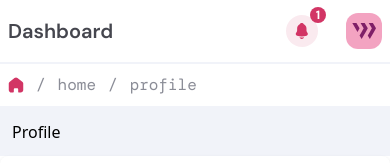
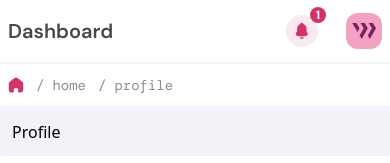
Before and after one commit to 0umaima/Admin-Dashboard, a React (Vite) app: page /home/profile in a window 390 px wide. Shown: the top 163 px of the page. Built offline with nearby package versions, Linux system fonts and the light colour scheme; a web font is replaced by a local one.

Commit message:
update style

```diff
--- a/src/Layout/Breadcrumbs.jsx
+++ b/src/Layout/Breadcrumbs.jsx
@@ -15,7 +15,7 @@ function Breadcrumbs() {
           const isLast = index === pathnames.length - 1;
 
           return (
-            <div key={routePath} className="text-base lg:text-lg font-light flex justify-center gap-3 md:gap-5 text-light-gray-2">
+            <div key={routePath} className="text-sm lg:text-lg font-light flex justify-center gap-2 md:gap-5 text-light-gray-2">
               <span>/</span>
               {isLast ? (
                 <span>{pathname}</span>
```
